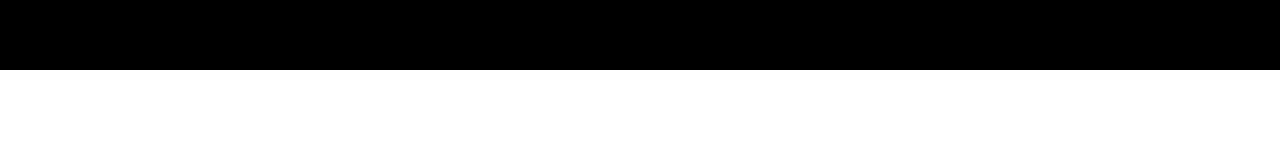
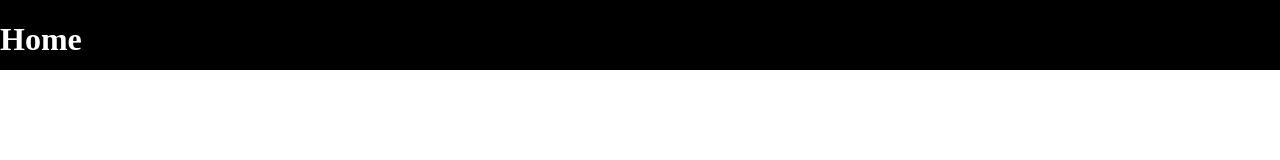
Before and after one commit to chito-jp/chitose1020.github.io, a plain HTML site: page index.html in a window 1280 px wide. Drawn offline with Linux system fonts and the light colour scheme.

Commit message:
updata common.css

```diff
--- a/common/css/common.css
+++ b/common/css/common.css
@@ -1,3 +1,3 @@
 html,body{margin: 0; width: 100%; height: 100%; display: flex; flex-direction: column;}
-header{width: 100%; height: 70px; background-color: black;}
+header{width: 100%; height: 70px; background-color: black; color: white; display: flex;}
 main{width: 100%; background-color: aliceblue;}
--- a/common/js/common.js
+++ b/common/js/common.js
@@ -3,6 +3,7 @@
 stylesheet.href = "/common/css/common.css";
 document.head.appendChild(stylesheet);
 const header = document.createElement("header");
+header.innerHTML = `<div><h1>Home</h1></div>`;
 document.body.appendChild(header);
 const main = document.createElement("main");
 document.body.appendChild(main);
```
